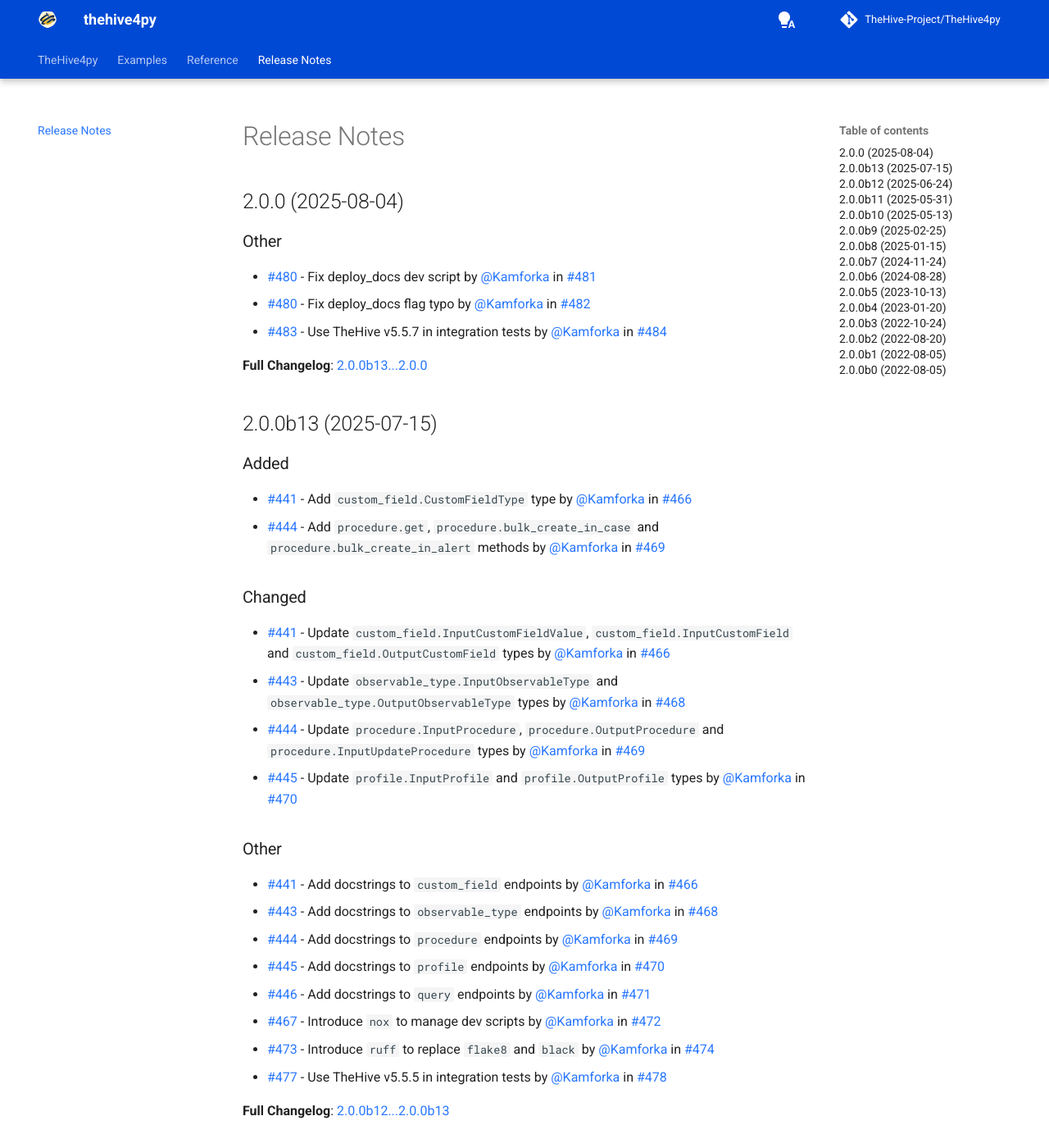
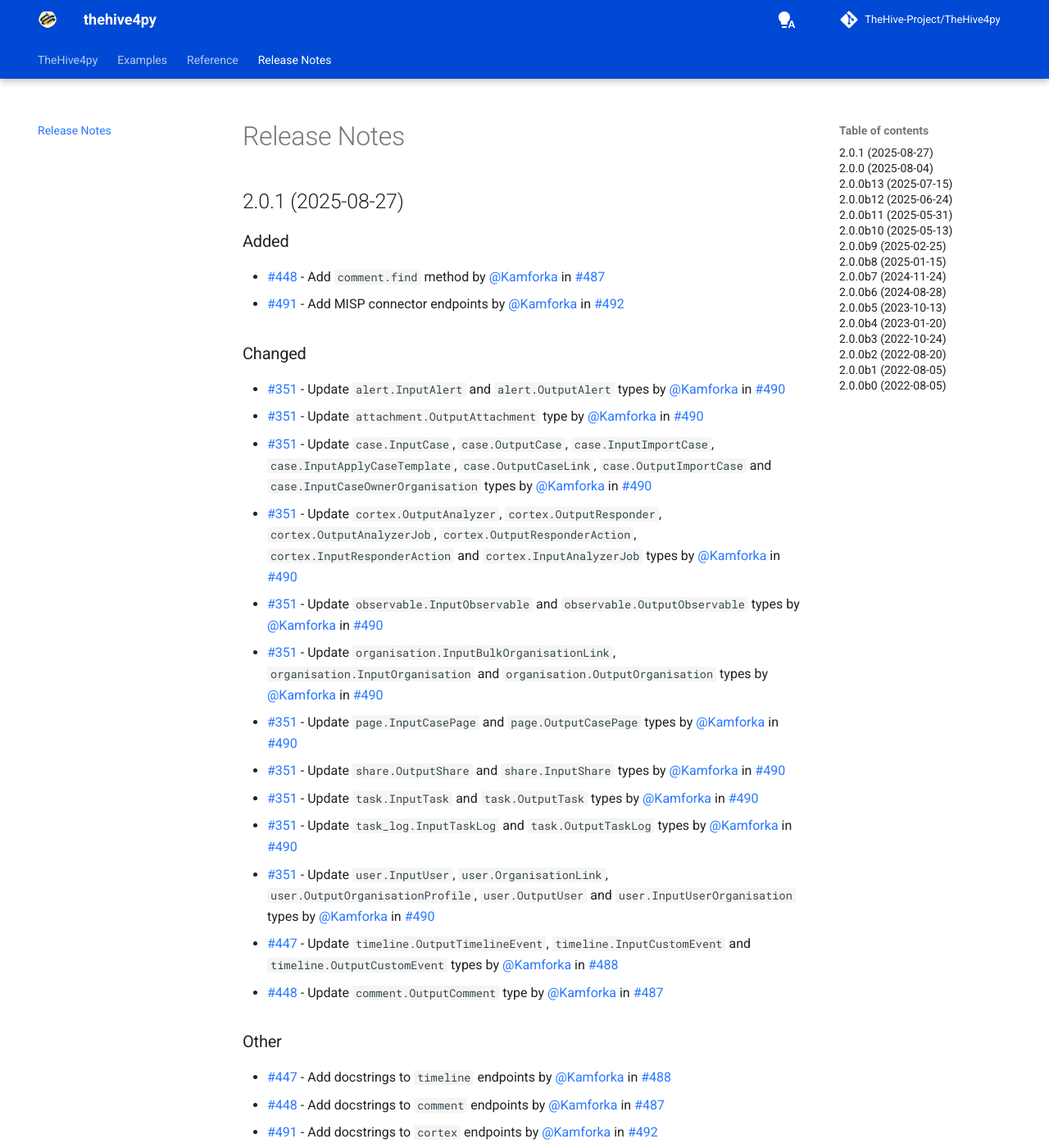
Before and after one commit to TheHive-Project/TheHive4py, an MkDocs documentation site: the page built from docs/release-notes.md, in a window 1280 px wide and 1400 px high. Shown: the whole window at 82% size. Built offline with MkDocs 1.6.1 and Material for MkDocs 9.7.7, drawn with Linux system fonts in a browser that asks for light colours; comment, search, counter and statistics services are not loaded; the version menu is left out; some of the changed text lies outside the part shown.

Commit message:
#493 - Release 2.0.1

```diff
--- a/docs/release-notes.md
+++ b/docs/release-notes.md
@@ -5,6 +5,34 @@
     display: none
   }
 </style>
+
+## 2.0.1 (2025-08-27)
+### Added
+* [#448](https://github.com/TheHive-Project/TheHive4py/issues/448) - Add `comment.find` method by [@Kamforka](https://github.com/Kamforka) in [#487](https://github.com/TheHive-Project/TheHive4py/pull/487)
+* [#491](https://github.com/TheHive-Project/TheHive4py/issues/491) - Add MISP connector endpoints by [@Kamforka](https://github.com/Kamforka) in [#492](https://github.com/TheHive-Project/TheHive4py/pull/492)
+
+### Changed
+* [#351](https://github.com/TheHive-Project/TheHive4py/issues/351) - Update `alert.InputAlert` and `alert.OutputAlert` types by [@Kamforka](https://github.com/Kamforka) in [#490](https://github.com/TheHive-Project/TheHive4py/pull/490)
+* [#351](https://github.com/TheHive-Project/TheHive4py/issues/351) - Update `attachment.OutputAttachment` type by [@Kamforka](https://github.com/Kamforka) in [#490](https://github.com/TheHive-Project/TheHive4py/pull/490)
+* [#351](https://github.com/TheHive-Project/TheHive4py/issues/351) - Update `case.InputCase`, `case.OutputCase`, `case.InputImportCase`, `case.InputApplyCaseTemplate`, `case.OutputCaseLink`, `case.OutputImportCase` and `case.InputCaseOwnerOrganisation` types by [@Kamforka](https://github.com/Kamforka) in [#490](https://github.com/TheHive-Project/TheHive4py/pull/490)
+* [#351](https://github.com/TheHive-Project/TheHive4py/issues/351) - Update `cortex.OutputAnalyzer`, `cortex.OutputResponder`, `cortex.OutputAnalyzerJob`, `cortex.OutputResponderAction`, `cortex.InputResponderAction` and  `cortex.InputAnalyzerJob` types by [@Kamforka](https://github.com/Kamforka) in [#490](https://github.com/TheHive-Project/TheHive4py/pull/490)
+* [#351](https://github.com/TheHive-Project/TheHive4py/issues/351) - Update `observable.InputObservable` and `observable.OutputObservable` types by [@Kamforka](https://github.com/Kamforka) in [#490](https://github.com/TheHive-Project/TheHive4py/pull/490)
+* [#351](https://github.com/TheHive-Project/TheHive4py/issues/351) - Update `organisation.InputBulkOrganisationLink`, `organisation.InputOrganisation` and `organisation.OutputOrganisation` types by [@Kamforka](https://github.com/Kamforka) in [#490](https://github.com/TheHive-Project/TheHive4py/pull/490)
+* [#351](https://github.com/TheHive-Project/TheHive4py/issues/351) - Update `page.InputCasePage` and `page.OutputCasePage` types by [@Kamforka](https://github.com/Kamforka) in [#490](https://github.com/TheHive-Project/TheHive4py/pull/490)
+* [#351](https://github.com/TheHive-Project/TheHive4py/issues/351) - Update `share.OutputShare` and `share.InputShare` types by [@Kamforka](https://github.com/Kamforka) in [#490](https://github.com/TheHive-Project/TheHive4py/pull/490)
+* [#351](https://github.com/TheHive-Project/TheHive4py/issues/351) - Update `task.InputTask` and `task.OutputTask` types by [@Kamforka](https://github.com/Kamforka) in [#490](https://github.com/TheHive-Project/TheHive4py/pull/490)
+* [#351](https://github.com/TheHive-Project/TheHive4py/issues/351) - Update `task_log.InputTaskLog` and `task.OutputTaskLog` types by [@Kamforka](https://github.com/Kamforka) in [#490](https://github.com/TheHive-Project/TheHive4py/pull/490)
+* [#351](https://github.com/TheHive-Project/TheHive4py/issues/351) - Update `user.InputUser`, `user.OrganisationLink`, `user.OutputOrganisationProfile`, `user.OutputUser` and `user.InputUserOrganisation` types by [@Kamforka](https://github.com/Kamforka) in [#490](https://github.com/TheHive-Project/TheHive4py/pull/490)
+* [#447](https://github.com/TheHive-Project/TheHive4py/issues/447) - Update `timeline.OutputTimelineEvent`, `timeline.InputCustomEvent` and `timeline.OutputCustomEvent` types by [@Kamforka](https://github.com/Kamforka) in [#488](https://github.com/TheHive-Project/TheHive4py/pull/488)
+* [#448](https://github.com/TheHive-Project/TheHive4py/issues/448) - Update `comment.OutputComment` type by [@Kamforka](https://github.com/Kamforka) in [#487](https://github.com/TheHive-Project/TheHive4py/pull/487)
+
+### Other
+* [#447](https://github.com/TheHive-Project/TheHive4py/issues/447) - Add docstrings to `timeline` endpoints by [@Kamforka](https://github.com/Kamforka) in [#488](https://github.com/TheHive-Project/TheHive4py/pull/488)
+* [#448](https://github.com/TheHive-Project/TheHive4py/issues/448) - Add docstrings to  `comment` endpoints by [@Kamforka](https://github.com/Kamforka) in [#487](https://github.com/TheHive-Project/TheHive4py/pull/487)
+* [#491](https://github.com/TheHive-Project/TheHive4py/issues/491) - Add docstrings to `cortex` endpoints by [@Kamforka](https://github.com/Kamforka) in [#492](https://github.com/TheHive-Project/TheHive4py/pull/492)
+
+
+**Full Changelog**: [2.0.0...2.0.1](https://github.com/TheHive-Project/TheHive4py/compare/2.0.0...2.0.1)
 
 ## 2.0.0 (2025-08-04)
 ### Other
--- a/pyproject.toml
+++ b/pyproject.toml
@@ -5,7 +5,7 @@
 [project]
 name = "thehive4py"
 description = "Python client for TheHive5"
-version = "2.0.0"
+version = "2.0.1"
 requires-python = ">=3.9"
 dependencies = ["requests~=2.27", "typing_extensions==4.*"]
 readme = "README.md"
```
